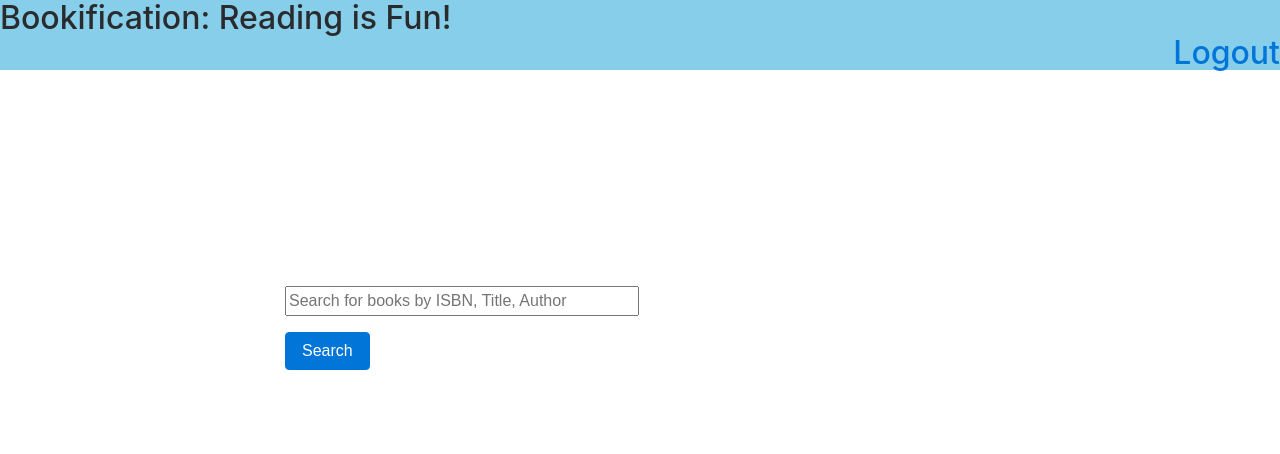
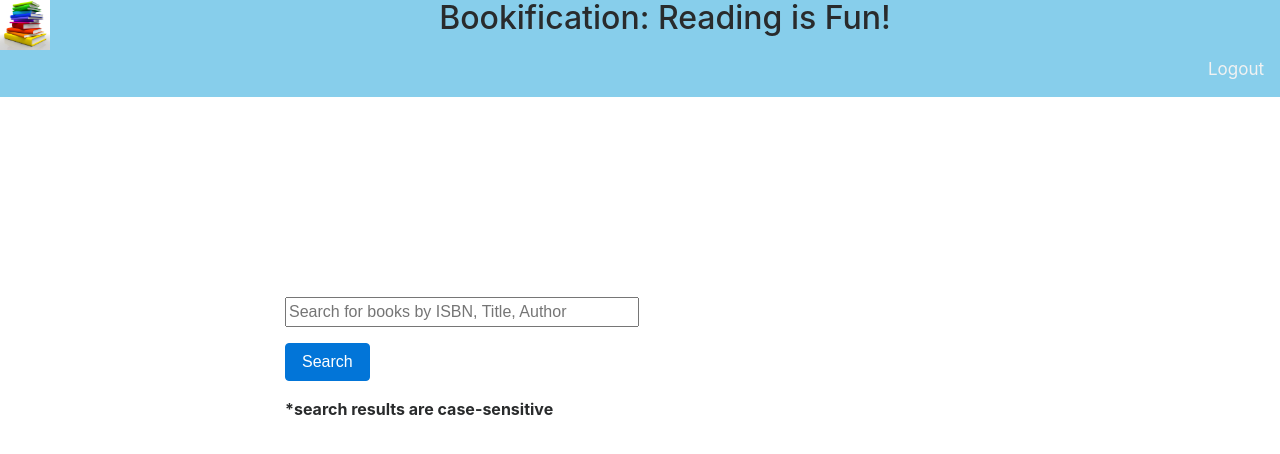
Before and after one commit to darshilthakore/bookification, a Flask app: page /home in a window 1280 px wide. Shown: the top 454 px of the page. Run offline with Flask 2, Linux system fonts and the light colour scheme; some libraries are stand-ins or nearby versions.

Commit message:
designed the page

```diff
--- a/commands.txt
+++ b/commands.txt
@@ -4,6 +4,7 @@ export DATABASE_URL=postgres://ranpflhaqmbzqy:42001e5fc1ba560ca03f1b063a4ac2cee6
 
 //goodreads api key : 2j7EUzQg96bbhWH9tyuv7A
 
+//query for retrieving searched parameters
 SELECT * from books WHERE isbn LIKE '%ish%' OR title LIKE '%ish%' OR author LIKE '%ish%'
 
 
@@ -33,6 +34,7 @@ CREATE TABLE reviews (
 
 
 
+
 books = db.execute("SELECT * FROM books WHERE (no BETWEEN 1 AND 20) AND (isbn LIKE '%grisham%' OR title LIKE '%grisham%' OR author LIKE '%grisham%')",{"start_pos":start_pos,"search_text":search_text}).fetchall()
 
 
--- a/static/css/style.css
+++ b/static/css/style.css
@@ -1,5 +1,6 @@
 .header{
 	background-color: skyblue;
+	text-align: center;
 }
 
 .search{
@@ -11,3 +12,27 @@
 #search-btn{
 	align-self: center;
 }
+
+.topnav {
+  overflow: hidden;
+  background-color: skyblue;
+}
+
+.topnav a {
+  float: left;
+  color: #f2f2f2;
+  text-align: center;
+  padding: 14px 16px;
+  text-decoration: none;
+  font-size: 17px;
+}
+.topnav a:hover {
+  background-color: #ddd;
+  color: black;
+}
+
+.topnav-right {
+  float: right;
+}
+ font-size: 17px;
+}
--- a/templates/home.html
+++ b/templates/home.html
@@ -12,6 +12,10 @@
 			</div>
 			<div id="search-btn" class="form-group">
 				<button class="btn btn-primary">Search</button>
+
+			</div>
+			<div class="form-group">
+				<b>*search results are case-sensitive</b>
 			</div>
 		</form>
 	</div>
--- a/templates/layout2.html
+++ b/templates/layout2.html
@@ -8,8 +8,17 @@
 
 	</head>
 	<body>
-		<header class="header"><h2>Bookification: Reading is Fun! <p align="right"><a href="{{ url_for('logout') }}">Logout</a></p></h2></header>
+		<header class="header"><img id="page-logo" src="../static/images/logo.jpg" align="left" width="50px" height="50px"><h2>Bookification: Reading is Fun!</h2>
+			<div class="topnav">
+			  <div class="topnav-right">
+			    <a href="{{url_for('logout')}}">Logout</a>
+			  </div>
+			</div>
+
+
+		</header>
 		<!-- <header><h2 align="right"> <a href="{{ url_for('logout') }}">  Logout </a> </h2> </header> -->
+		<!-- <p align="right"><a href="{{ url_for('logout') }}">Logout</a></p> -->
 			<div class="container">
 				{% block body %}
 				{% endblock %}
```
Also changed, not shown: templates/books.html (+10 -6 lines), templates/review.html (+13 -1 lines), static/images/logo.jpg (added), 3 other files.
